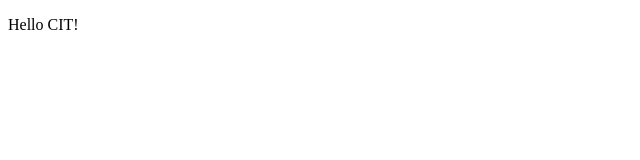
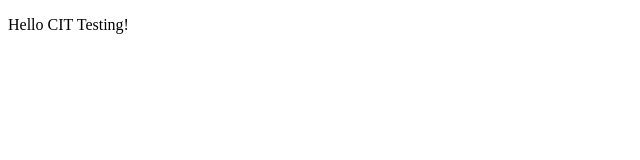
Before and after one commit to adhanji8/acit2911testing, a website: page public/index.html in a window 1280 px wide. Shown: the full height of the page, 0-640 px from the left. Drawn offline with Linux system fonts and the light colour scheme.

Commit message:
testing changes

```diff
--- a/public/index.html
+++ b/public/index.html
@@ -7,6 +7,6 @@
     <title>Hello world!</title>
   </head>
   <body>
-    <p>Hello CIT!</p>
+    <p>Hello CIT Testing!</p>
   </body>
 </html>
```
